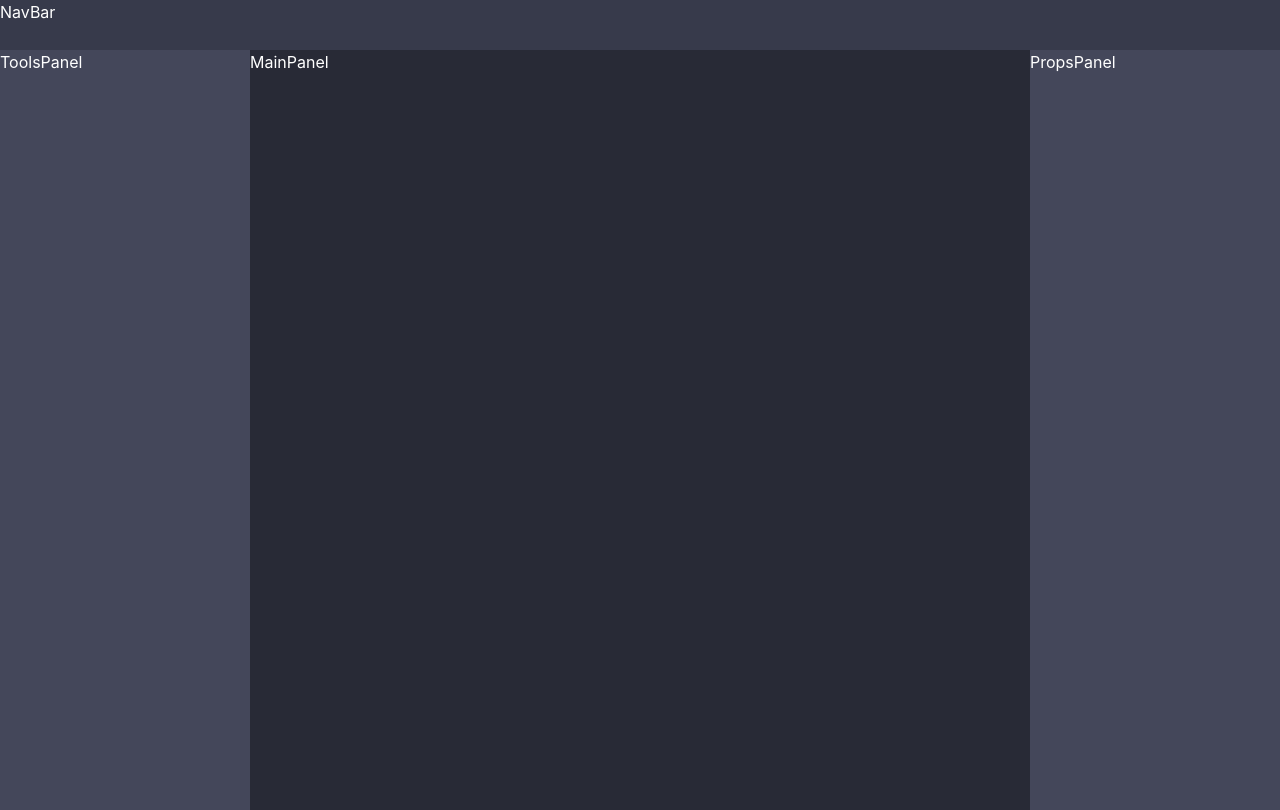
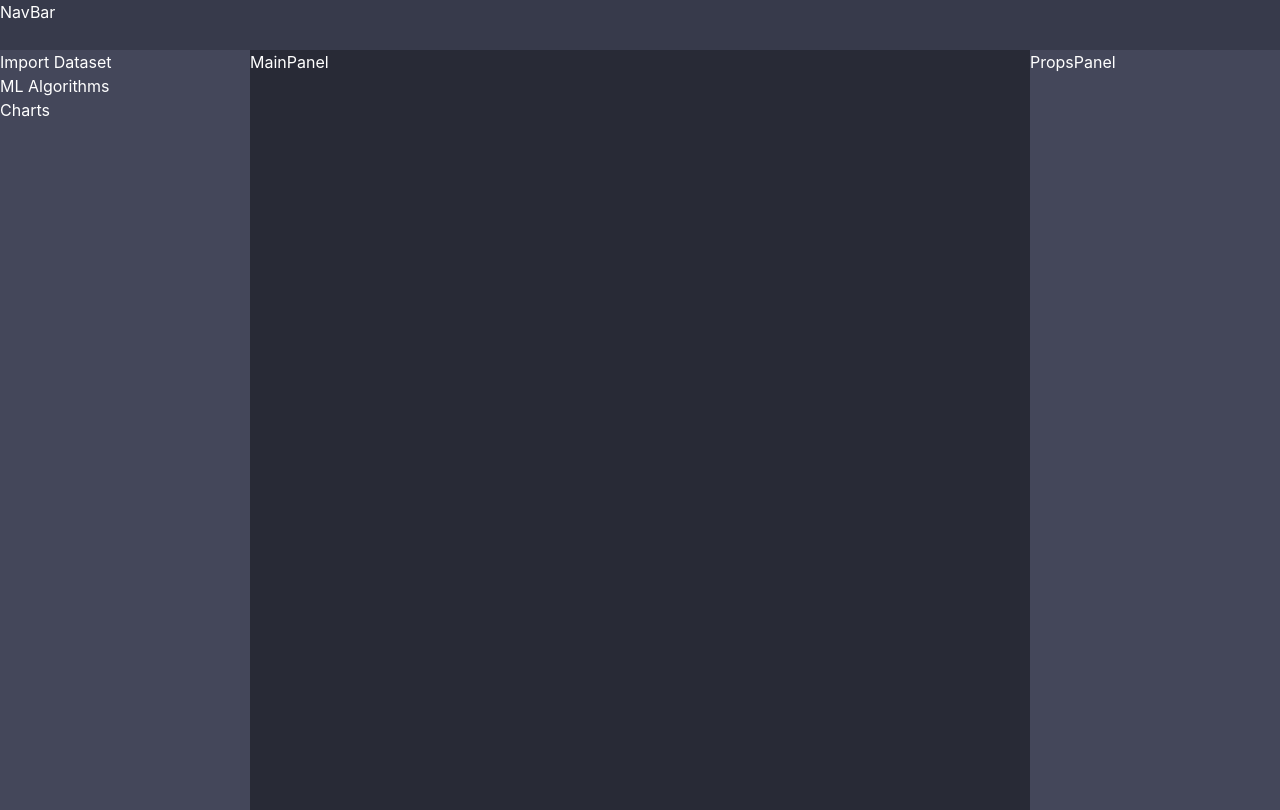
Before and after one commit to pouyam79i/machine-learning-studio, a React (Vite) app in the folder frontend/: page / in a window 1280 px wide. Built offline with nearby package versions, Linux system fonts and the light colour scheme.

Commit message:
add: tool panel

```diff
--- a/frontend/src/App.jsx
+++ b/frontend/src/App.jsx
@@ -3,6 +3,13 @@ import NavBar from "./components/NavBar";
 import MainPanel from "./components/MainPanel";
 import PropsPanel from "./components/PropsPanel";
 import ToolsPanel from "./components/ToolsPanel";
+import { useState } from "react";
+import { createContext } from "react";
+
+/**
+ *  global app parameters in context.
+ */
+export const Context = createContext();
 
 /**
  * This component is the bare bones of the application.
@@ -11,7 +18,16 @@ import ToolsPanel from "./components/ToolsPanel";
  * @returns Structured application.
  */
 function App() {
+  const [selectedItem, setSelectedItem] = useState();
+  const changeSelectedItem = (newItem) => {
+    console.log(
+      "changing selected item to: " + (newItem ? newItem.title : "null")
+    );
+    setSelectedItem(newItem);
+  };
+
   return (
+    <Context.Provider value={{ useItem: { selectedItem, changeSelectedItem } }}>
       <Grid
         templateAreas={`"nav nav nav" "tools main props"`}
         templateColumns="250px 1fr 250px"
@@ -33,6 +49,7 @@ function App() {
           <PropsPanel />
         </GridItem>
       </Grid>
+    </Context.Provider>
   );
 }
 
--- a/frontend/src/components/Tool/ToolItem.jsx
+++ b/frontend/src/components/Tool/ToolItem.jsx
@@ -0,0 +1,41 @@
+import React, { useState } from "react";
+import ToolMenu from "./ToolMenu";
+import { useContext } from "react";
+import { Context } from "../../App";
+
+/**
+ * data of a tool item
+ * @param {item} item
+ * @returns Menu for that level of items
+ */
+const ToolItem = ({ item = null }) => {
+  // expand value tells if there is a menu you can show it or not
+  // it also shows active select for current item
+  const [expandMenu, setExpandMenu] = useState(false);
+  const {
+    useItem: { changeSelectedItem },
+  } = useContext(Context);
+
+  if (item == null) {
+    console.log("null item");
+    return null;
+  }
+  return (
+    <div className="tool-item">
+      <button
+        onClick={() => {
+          let newExpandValue = !expandMenu;
+          setExpandMenu(newExpandValue);
+          if (newExpandValue) {
+            changeSelectedItem(item);
+          }
+        }}
+      >
+        {item.title}
+      </button>
+      {item.items && expandMenu && <ToolMenu items={item.items}></ToolMenu>}
+    </div>
+  );
+};
+
+export default ToolItem;
--- a/frontend/src/components/Tool/ToolMenu.jsx
+++ b/frontend/src/components/Tool/ToolMenu.jsx
@@ -0,0 +1,18 @@
+import React from "react";
+import ToolItem from "./ToolItem";
+
+const ToolMenu = ({ items = null }) => {
+  if (items == null || items.length == 0) {
+    console.log("No items!");
+    return null;
+  }
+  return (
+    <div className="tool-menu">
+      {items.map((item) => {
+        return <ToolItem key={item.id} item={item}></ToolItem>;
+      })}
+    </div>
+  );
+};
+
+export default ToolMenu;
--- a/frontend/src/components/ToolsPanel.jsx
+++ b/frontend/src/components/ToolsPanel.jsx
@@ -1,7 +1,19 @@
 import React from "react";
+import ToolMenu from "./Tool/ToolMenu";
+import Modules from "../modules";
 
+/**
+ * This component contains the tool panel structure.
+ * It initially read menu items and use ToolMenu to build top level menu items.
+ *
+ * @returns ToolPanel structure
+ */
 const ToolsPanel = () => {
-  return <div className="tools-panel">ToolsPanel</div>;
+  return (
+    <div className="tools-panel">
+      <ToolMenu items={Modules.items}></ToolMenu>
+    </div>
+  );
 };
 
 export default ToolsPanel;
```
Also changed, not shown: frontend/src/modules.js (+4 -27 lines). Lines whose indentation alone changed are shown as unchanged.
